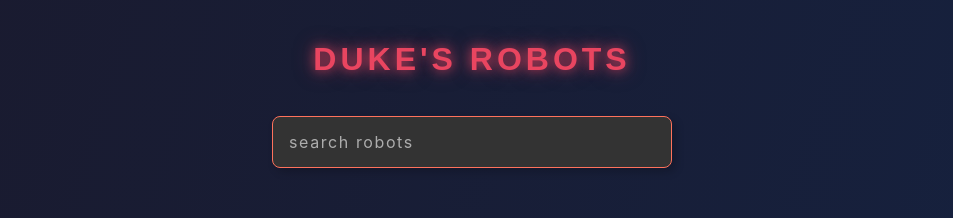
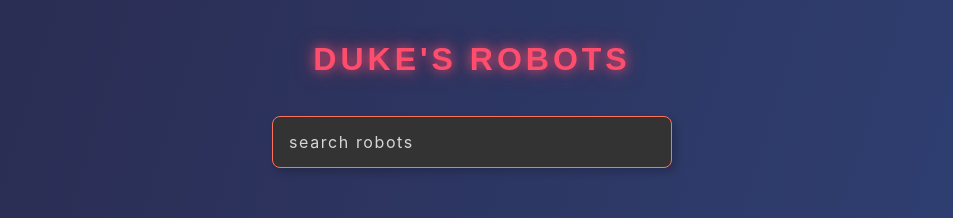
Before and after one commit to Thanakorn-AI/robofriends, a React (Create React App) app: page / in a window 1280 px wide. Shown: the top 218 px of the page, without its empty margins (168-1121 px from the left). Built offline with nearby package versions, Linux system fonts and the light colour scheme.

Commit message:
Sat, Dec 28, 2024, 4:11 PM +07:00

```diff
--- a/src/App.css
+++ b/src/App.css
@@ -5,9 +5,9 @@
     min-height: 100vh;
     background: linear-gradient(
       to bottom right,
-      #1a1a2e,
-      #16213e,
-      #0f3460
+      #2a2a4e,
+      #2f4073,
+      #2c5494
     );
     color: #e94560;
   }
@@ -16,13 +16,13 @@
   h1 {
     font-family: 'Orbitron', sans-serif;
     font-size: 3.5rem;
-    color: #e94560;
+    color: #ff4d6d;
     text-transform: uppercase;
     letter-spacing: 4px;
     margin: 20px 0;
     text-shadow:
-      0 0 10px rgba(233, 69, 96, 0.8),
-      0 0 20px rgba(233, 69, 96, 0.5);
+      0 0 10px rgba(255, 77, 109, 0.8),
+      0 0 20px rgba(255, 77, 109, 0.5);
     animation: glow 1.5s ease-in-out infinite alternate;
   }
 
@@ -34,7 +34,7 @@
     border: none;
     border-radius: 25px;
     margin: 20px 0;
-    background: rgba(255, 255, 255, 0.1);
+    background: rgba(255, 255, 255, 0.15);
     color: #fff;
     font-size: 1.2rem;
     backdrop-filter: blur(10px);
@@ -45,11 +45,11 @@
   input:focus {
     outline: none;
     box-shadow: 0 0 20px rgba(233, 69, 96, 0.5);
-    background: rgba(255, 255, 255, 0.15);
+    background: rgba(255, 255, 255, 0.25);
   }
 
   input::placeholder {
-    color: rgba(255, 255, 255, 0.6);
+    color: rgba(255, 255, 255, 0.8);
   }
 
   /* Card list container */
@@ -64,7 +64,7 @@
 
   /* Individual card styling */
   .card {
-    background: rgba(255, 255, 255, 0.1);
+    background: rgba(255, 255, 255, 0.15);
     border-radius: 15px;
     padding: 20px;
     text-align: center;
@@ -76,39 +76,42 @@
   .card:hover {
     transform: translateY(-5px);
     box-shadow: 0 5px 20px rgba(233, 69, 96, 0.4);
+    background: rgba(255, 255, 255, 0.2);
   }
 
   .card img {
     border-radius: 50%;
     margin-bottom: 15px;
-    border: 3px solid #e94560;
+    border: 3px solid #ff4d6d;
     padding: 5px;
   }
 
   .card h2 {
-    color: #fff;
+    color: #ffffff;
     font-family: 'Orbitron', sans-serif;
     margin: 10px 0;
     font-size: 1.5rem;
+    text-shadow: 0 0 10px rgba(0, 0, 0, 0.2);
   }
 
   .card p {
-    color: rgba(255, 255, 255, 0.8);
+    color: rgba(255, 255, 255, 0.9);
     font-size: 1.1rem;
+    text-shadow: 0 0 5px rgba(0, 0, 0, 0.1);
   }
 
   /* Animations */
   @keyframes glow {
     from {
       text-shadow:
-        0 0 10px rgba(233, 69, 96, 0.8),
-        0 0 20px rgba(233, 69, 96, 0.5);
+        0 0 10px rgba(255, 77, 109, 0.8),
+        0 0 20px rgba(255, 77, 109, 0.5);
     }
     to {
       text-shadow:
-        0 0 15px rgba(233, 69, 96, 0.9),
-        0 0 25px rgba(233, 69, 96, 0.6),
-        0 0 35px rgba(233, 69, 96, 0.4);
+        0 0 15px rgba(255, 77, 109, 0.9),
+        0 0 25px rgba(255, 77, 109, 0.6),
+        0 0 35px rgba(255, 77, 109, 0.4);
     }
   }
 
@@ -133,14 +136,14 @@
   }
 
   ::-webkit-scrollbar-track {
-    background: #1a1a2e;
+    background: #2a2a4e;
   }
 
   ::-webkit-scrollbar-thumb {
-    background: #e94560;
+    background: #ff4d6d;
     border-radius: 5px;
   }
 
   ::-webkit-scrollbar-thumb:hover {
-    background: #cf3c54;
+    background: #e94560;
   }
```
